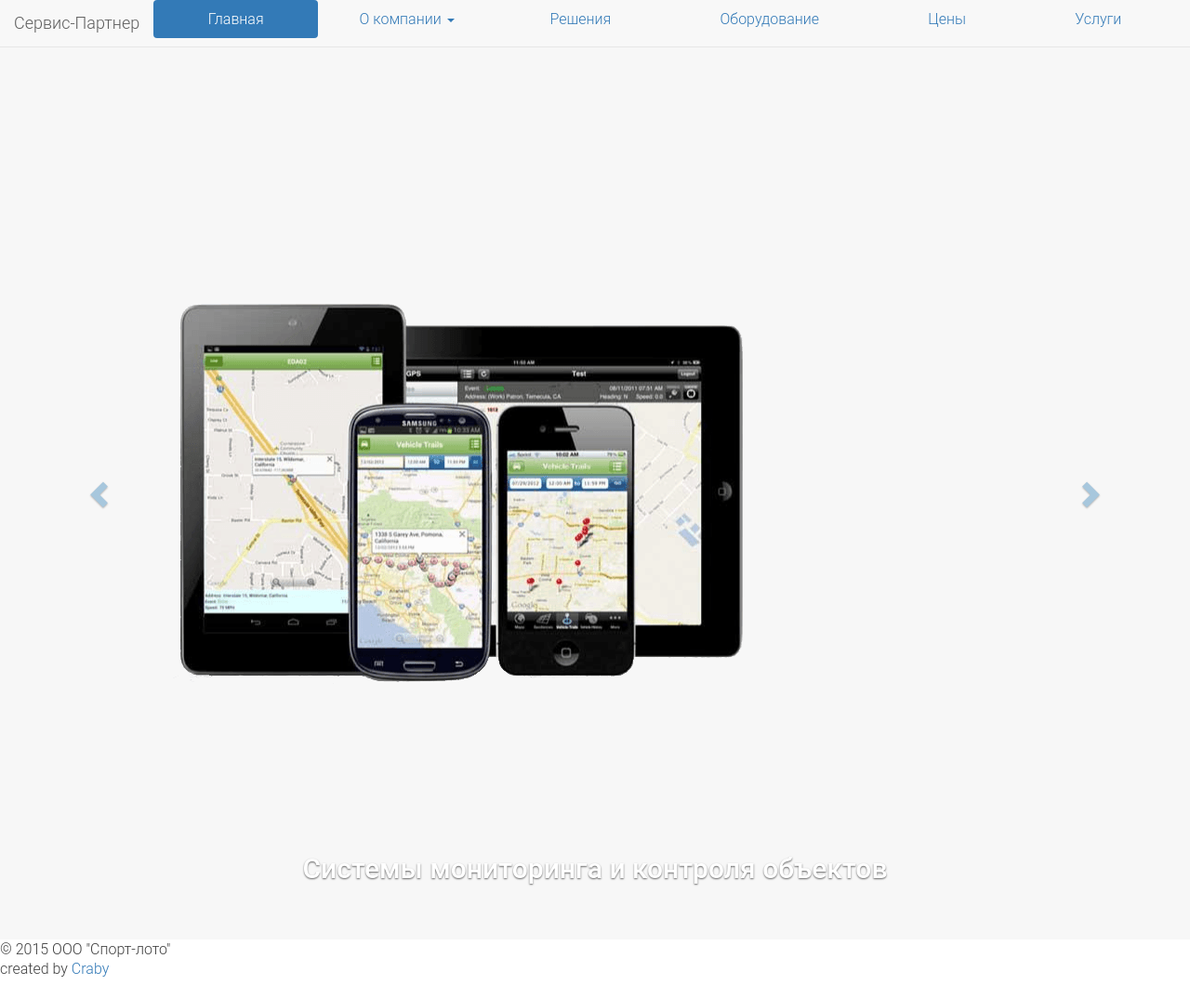
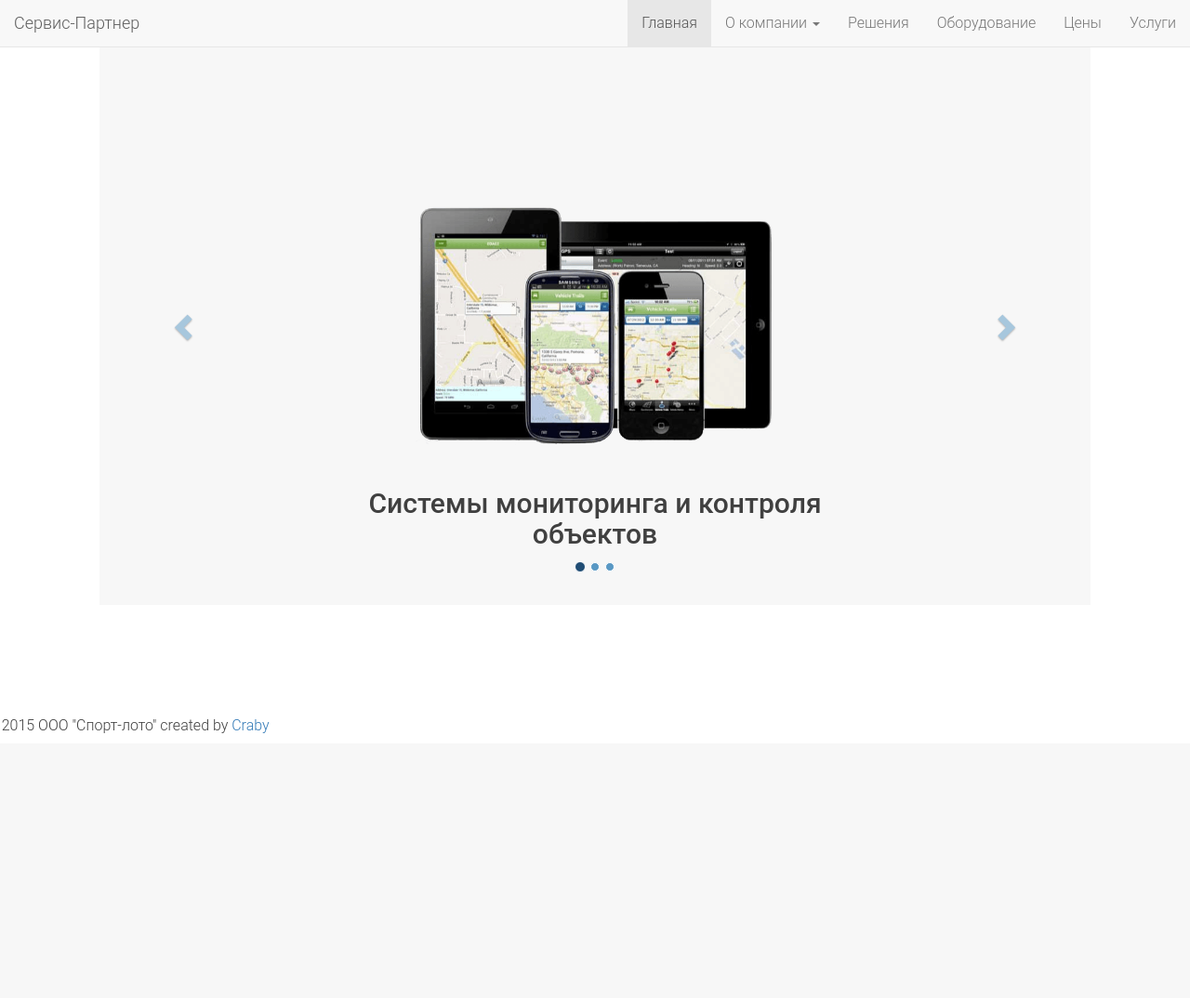
Before and after one commit to pinballwizard/service-partner, a Django app: page / in a window 1280 px wide. Shown: the whole page at 93% size. After the commit the page ends 789 px from the top, so only its background shows below. Run offline with Django 3.2, Linux system fonts and the light colour scheme; data comes from the database, SQL or seed files in the repository; some libraries are stand-ins or nearby versions.

Commit message:
change style

```diff
--- a/opensky/static/opensky/style/mystyle.css
+++ b/opensky/static/opensky/style/mystyle.css
@@ -1,4 +1,9 @@
+html{
+    min-height: 100%;
+    position: relative;
+}
 body {
+  min-height: 100%;
   font-size: 16px;
   font-family: 'Roboto';
   font-weight: 300;
@@ -9,13 +14,31 @@ body {
 .header {
     padding-top: 50px;
     text-align: center;
-    color: #fffff;
+    color: #ffffff;
     border-bottom: 1px solid #3F81B1;
     background-color: #5998C4;
 }
 
+footer{
+    position: absolute;
+    bottom: 0;
+    height: 30px;
+}
+
+.wrapper{
+    width: 100%;
+    padding-bottom:30px;
+}
+
 .carousel-section {
     background-color: #F7F7F7;
+}
+.carousel-inner>.item>img{
+    margin: auto;
+}
+.carousel-caption{
+    color: #404040;
+    text-shadow: none;
 }
 
 .carousel-control.right,
@@ -26,6 +49,13 @@ body {
 .glyphicon-chevron-left,
 .glyphicon-chevron-right{
     color: #5998C4;
+}
+.carousel-indicators>li{
+    background-color: #5998C4;
+}
+
+.carousel-indicators .active{
+    background-color: #204d74;
 }
 
 .features-section {
@@ -95,3 +125,8 @@ body {
 .fancybox-title-over-wrap > div {
     padding: 10px;
 }
+li{
+    height: 50px;
+    margin: 0;
+    padding: 0 !important;
+}
--- a/opensky/templates/opensky/index.html
+++ b/opensky/templates/opensky/index.html
@@ -1,19 +1,27 @@
 {% extends "opensky/template.html" %}
 {% block body %}
-    <div class="container-fluid carousel-section">
+    <div class="container-fluid">
+        <div class="row">
+            <div class="col-md-1"></div>
+            <div class="carousel-section col-md-10">
                 <div id="myCarousel" class="carousel slide" data-ride="carousel">
+                    <ol class="carousel-indicators">
+                        <li data-target="#myCarousel" data-slide-to="0" class="active"></li>
+                        <li data-target="#myCarousel" data-slide-to="1"></li>
+                        <li data-target="#myCarousel" data-slide-to="2"></li>
+                    </ol>
                     <div class="carousel-inner" role="listbox">
                         {% for image in carousel_images %}
                             {% if image == carousel_images|first %}
                             <div class="item active">
-                        <img src="{{ MEDIA_URL}}{{image.image}}" height="960" width="960"/>
+                                <img src="{{ MEDIA_URL}}{{image.image}}" height="600" width="600"/>
                                 <div class="carousel-caption">
                                     <h2>{{ image.text }}</h2>
                                 </div>
                             </div>
                             {% else %}
                             <div class="item">
-                        <img src="{{ MEDIA_URL}}{{image.image}}" height="960" width="960"/>
+                                <img src="{{ MEDIA_URL}}{{image.image}}" height="600" width="600"/>
                                 <div class="carousel-caption">
                                     <h2>{{ image.text }}</h2>
                                 </div>
@@ -31,4 +39,7 @@
                     </a>
                 </div>
             </div>
+            <div class="col-md-1"></div>
+        </div>
+    </div>
 {% endblock %}
--- a/opensky/templates/opensky/template.html
+++ b/opensky/templates/opensky/template.html
@@ -24,7 +24,7 @@
 </head>
 <body>
     <header class="header">
-        <nav class="navbar navbar-default navbar-fixed-top">
+        <nav class="navbar navbar-default navbar-fixed-top" role="navigation">
             <div class="container-fluid">
                 <div class="navbar-header">
                      <a class="navbar-brand" href="index.html">Сервис-Партнер</a>
@@ -35,7 +35,7 @@
                     </button>
                 </div>
                 <div class="collapse navbar-collapse" id="myNavbar">
-                    <ul class="nav nav-pills nav-justified">
+                    <ul class="nav navbar-nav navbar-right">
                         <li class="active"><a href="index.html">Главная</a></li>
                         <li class="dropdown">
                             <a class="dropdown-toggle" data-toggle="dropdown" id="menu1" href="#">
@@ -60,9 +60,10 @@
     </header>
     {% block body %}
     {% endblock %}
+    <div class="wrapper row">
+        <footer>
+            © 2015 ООО "Спорт-лото" created by <a href="#">Craby</a><br><br>
+        </footer>
+    </div>
 </body>
-<footer>
-    © 2015 ООО "Спорт-лото"<br>
-    created by <a href="">Craby</a><br><br>
-</footer>
 </html>
```
Also changed, not shown: opensky/templates/opensky/equipment.html (+7 -5 lines). Lines whose indentation alone changed are shown as unchanged.
